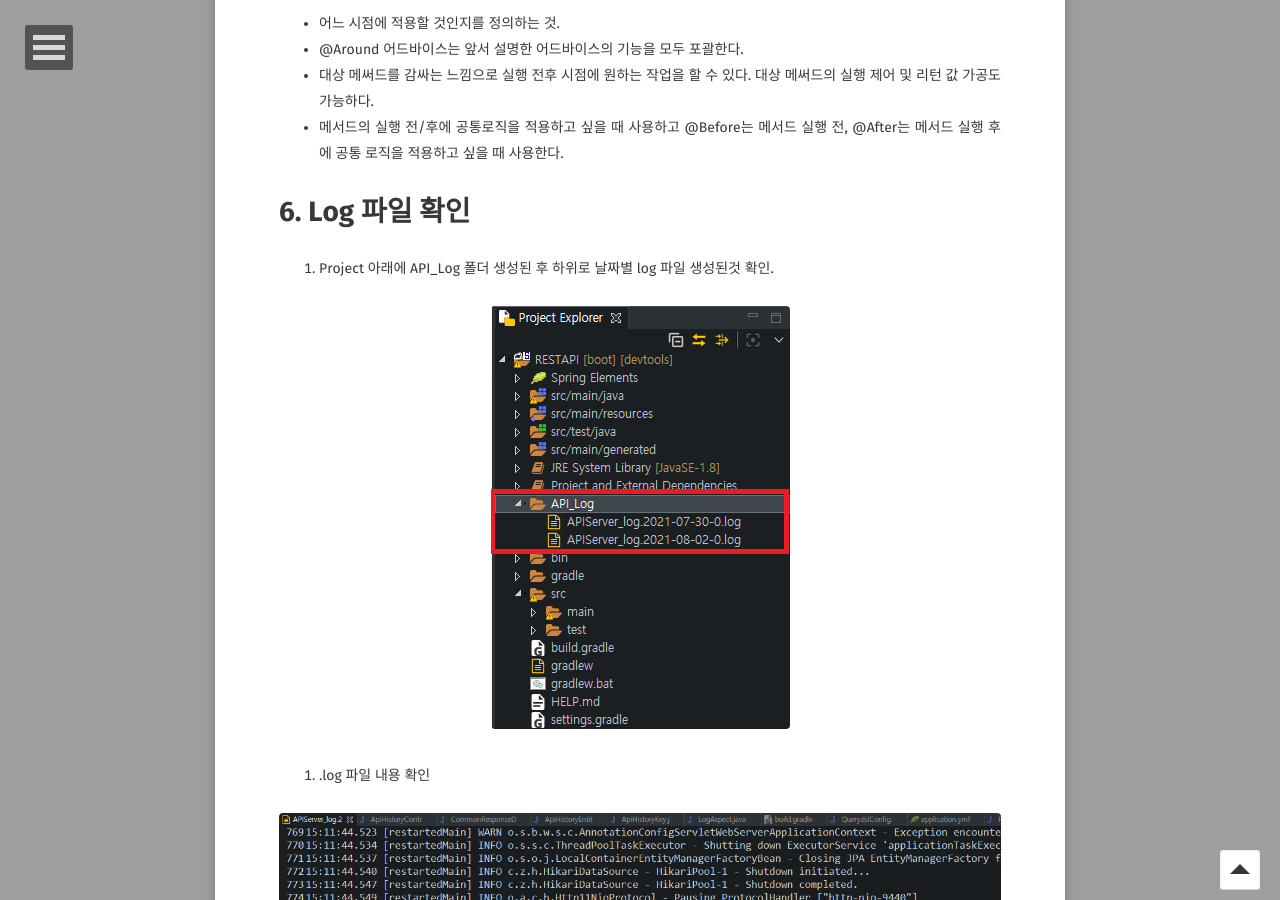
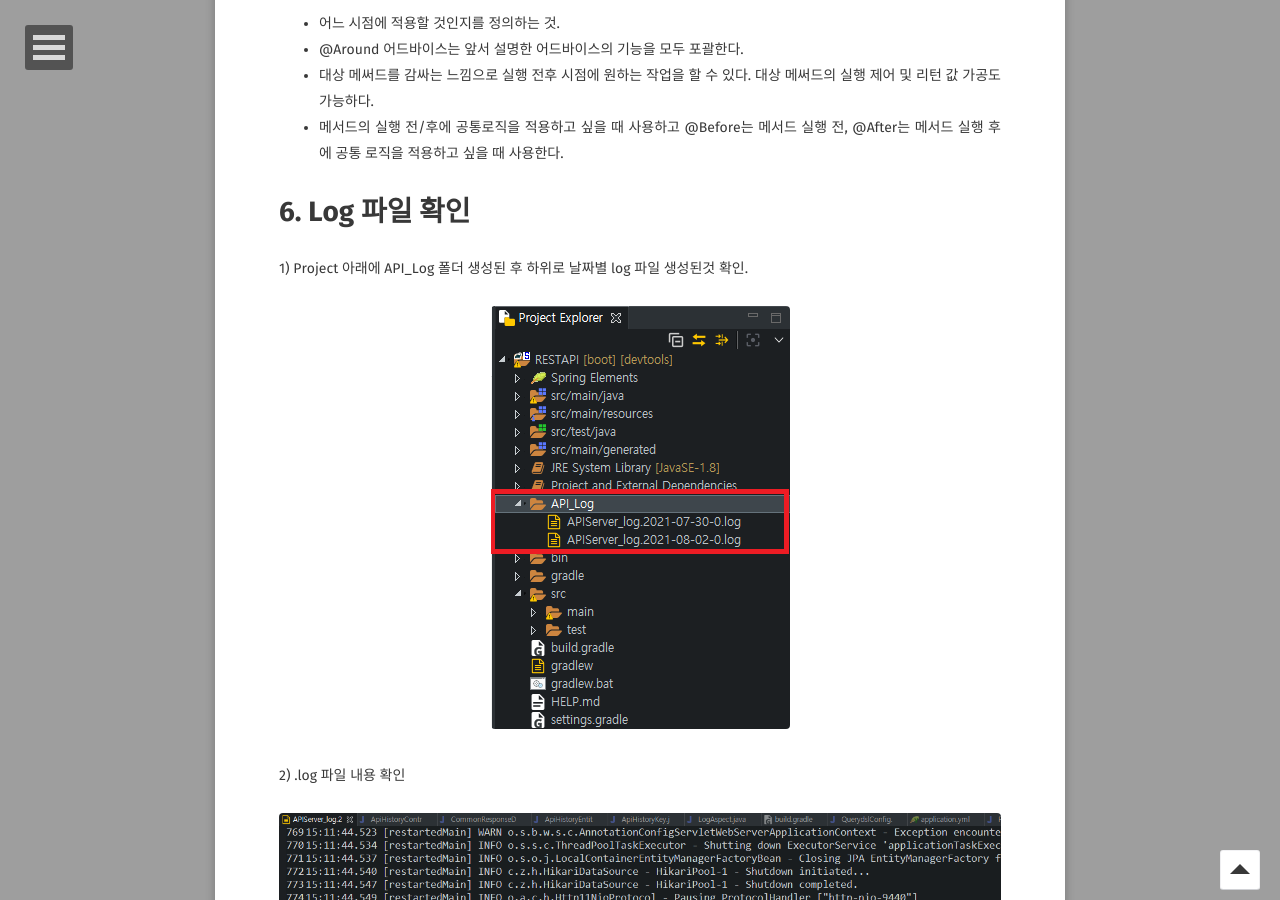
Before and after one commit to GayeonYoon/GayeonYoon.github.io, a Jekyll site: the page built from _posts/2021-07-30-REST_API_POST_1.md, in a window 1280 px wide and 900 px high, scrolled down 10432 px. Built offline with Jekyll 4.4.1, drawn with Linux system fonts in a browser that asks for light colours; some web fonts are replaced.

Commit message:
Update 2021-07-30-REST_API_POST_1.md

```diff
--- a/_posts/2021-07-30-REST_API_POST_1.md
+++ b/_posts/2021-07-30-REST_API_POST_1.md
@@ -350,12 +350,12 @@ public class LogAspect {
 
 # 6. Log 파일 확인
 
-1. Project 아래에 API_Log 폴더 생성된 후 하위로 날짜별 log 파일 생성된것 확인.
+1) Project 아래에 API_Log 폴더 생성된 후 하위로 날짜별 log 파일 생성된것 확인.
 <figure>
 	<img src="/assets/img/log_directory.png">
 </figure>
 
-2. .log 파일 내용 확인
+2) .log 파일 내용 확인
 <figure>
 	<img src="/assets/img/log_confirm.png">
 </figure>
```
